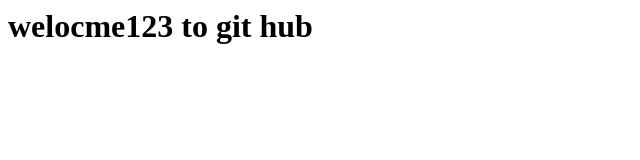
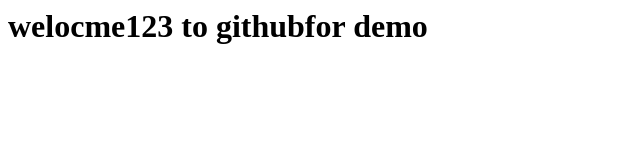
Before and after one commit to Surendra995/Surendra, a plain HTML site: page index.html in a window 1280 px wide. Shown: the whole page, without its empty margins (0-640 px from the left). Drawn offline with Linux system fonts and the light colour scheme.

Commit message:
changed the index

```diff
--- a/index.html
+++ b/index.html
@@ -1 +1 @@
- <h1> welocme123 to git hub <h1>
+ <h1> welocme123 to githubfor demo <h1>
```
